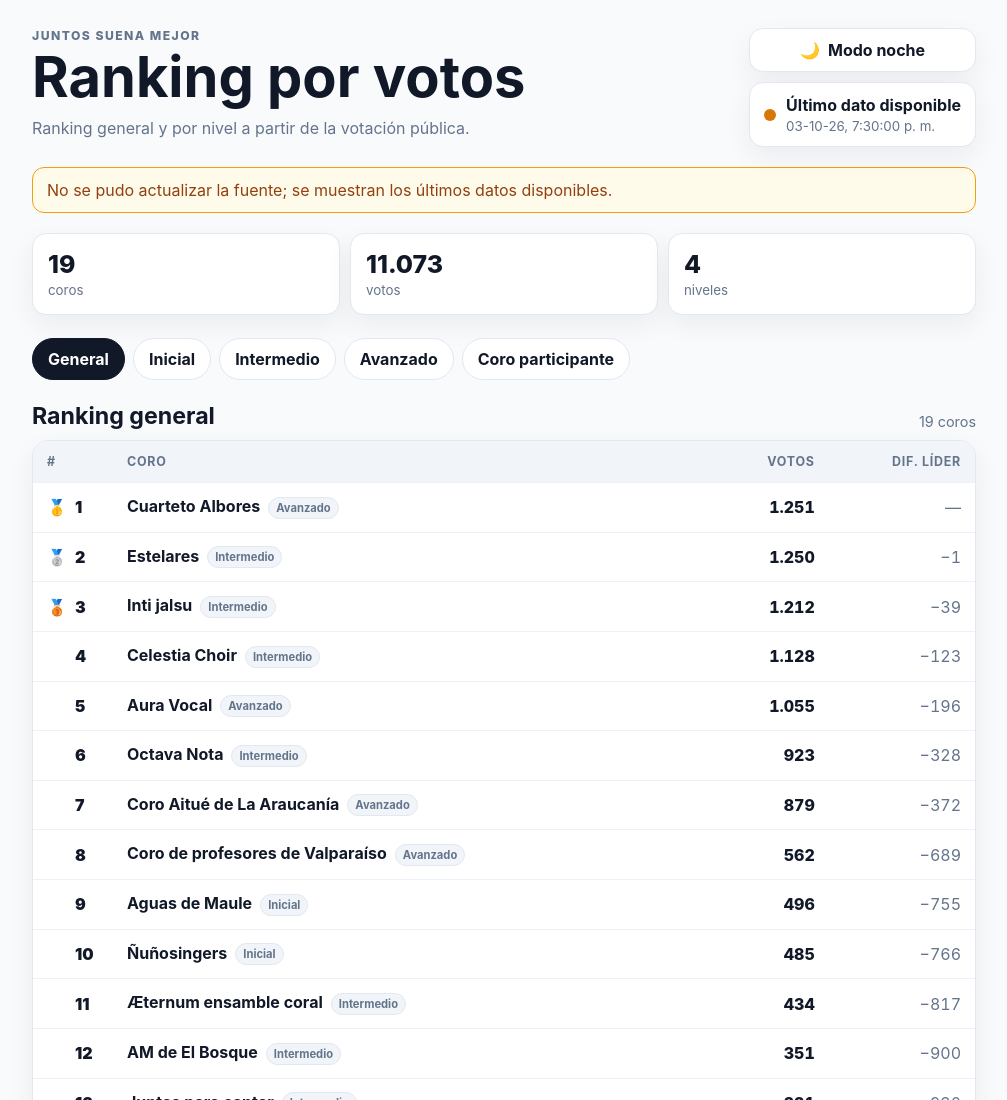
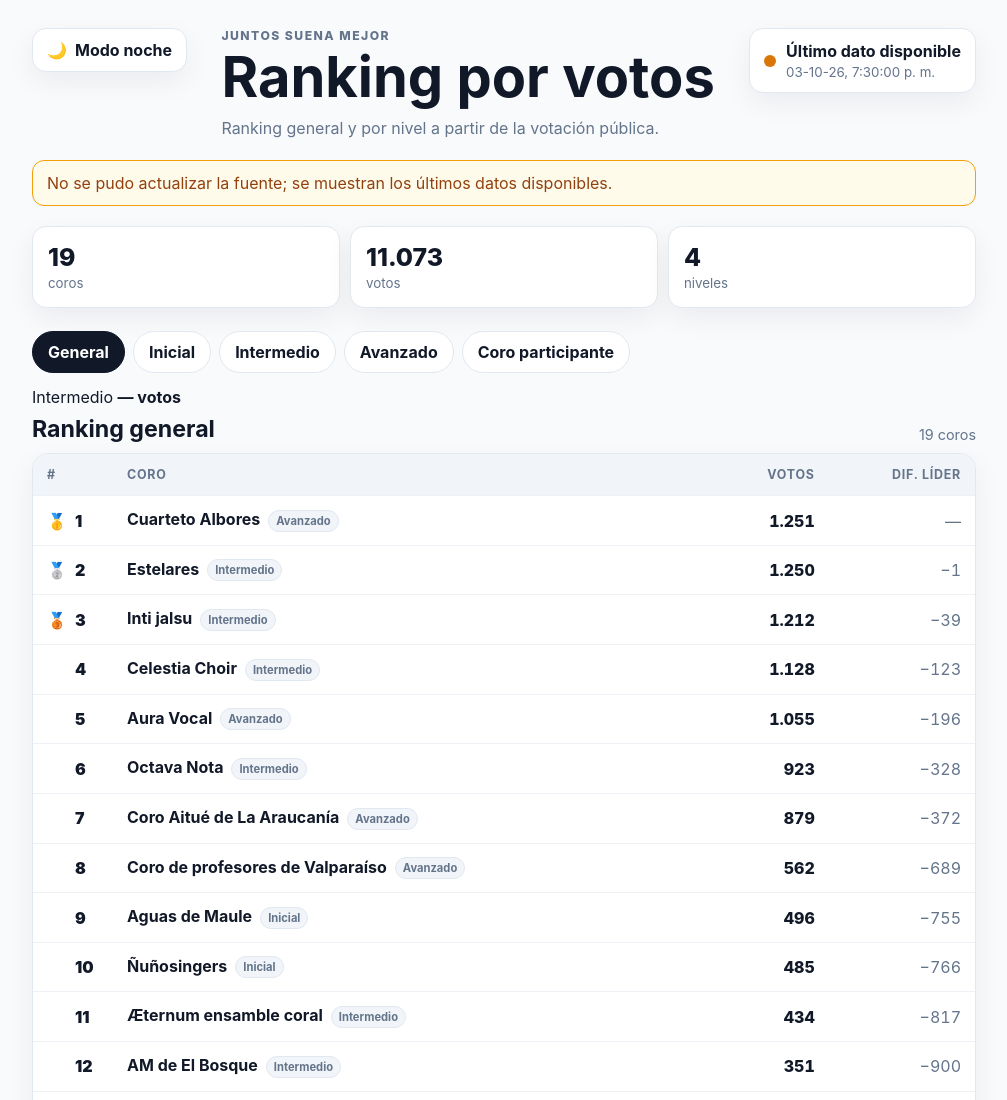
Before and after one commit to AEAZ-J/RankingCoro, a website: page index.html in a window 1280 px wide. Shown: the top 1100 px of the page, without its empty margins (136-1143 px from the left). Drawn offline with Linux system fonts and the light colour scheme.

Commit message:
Make theme toggle compact and add category total

```diff
--- a/index.html
+++ b/index.html
@@ -11,6 +11,11 @@
 <body>
   <main class="wrap">
     <header class="hero">
+      <button id="themeToggle" class="theme-toggle" type="button" aria-label="Cambiar entre modo día y noche" title="Cambiar modo">
+        <span id="themeIcon" aria-hidden="true">🌙</span>
+        <span id="themeLabel" class="sr-only">Modo noche</span>
+      </button>
+
       <div class="hero-copy">
         <p class="eyebrow">Juntos Suena Mejor</p>
         <h1>Ranking por votos</h1>
@@ -18,11 +23,6 @@
       </div>
 
       <div class="hero-actions">
-        <button id="themeToggle" class="theme-toggle" type="button" aria-label="Cambiar entre modo día y noche">
-          <span id="themeIcon" aria-hidden="true">🌙</span>
-          <span id="themeLabel">Modo noche</span>
-        </button>
-
         <div class="statusbox">
           <span id="dot" class="dot"></span>
           <div class="status-text">
@@ -47,6 +47,12 @@
     </div>
 
     <nav id="tabs" class="tabs" aria-label="Niveles"></nav>
+
+    <section class="category-total" aria-live="polite">
+      <span id="categoryTotalLabel">Intermedio</span>
+      <strong id="categoryVoteCount">— votos</strong>
+    </section>
+
     <section id="rankings" class="rankings" aria-live="polite"></section>
 
     <footer>
```
